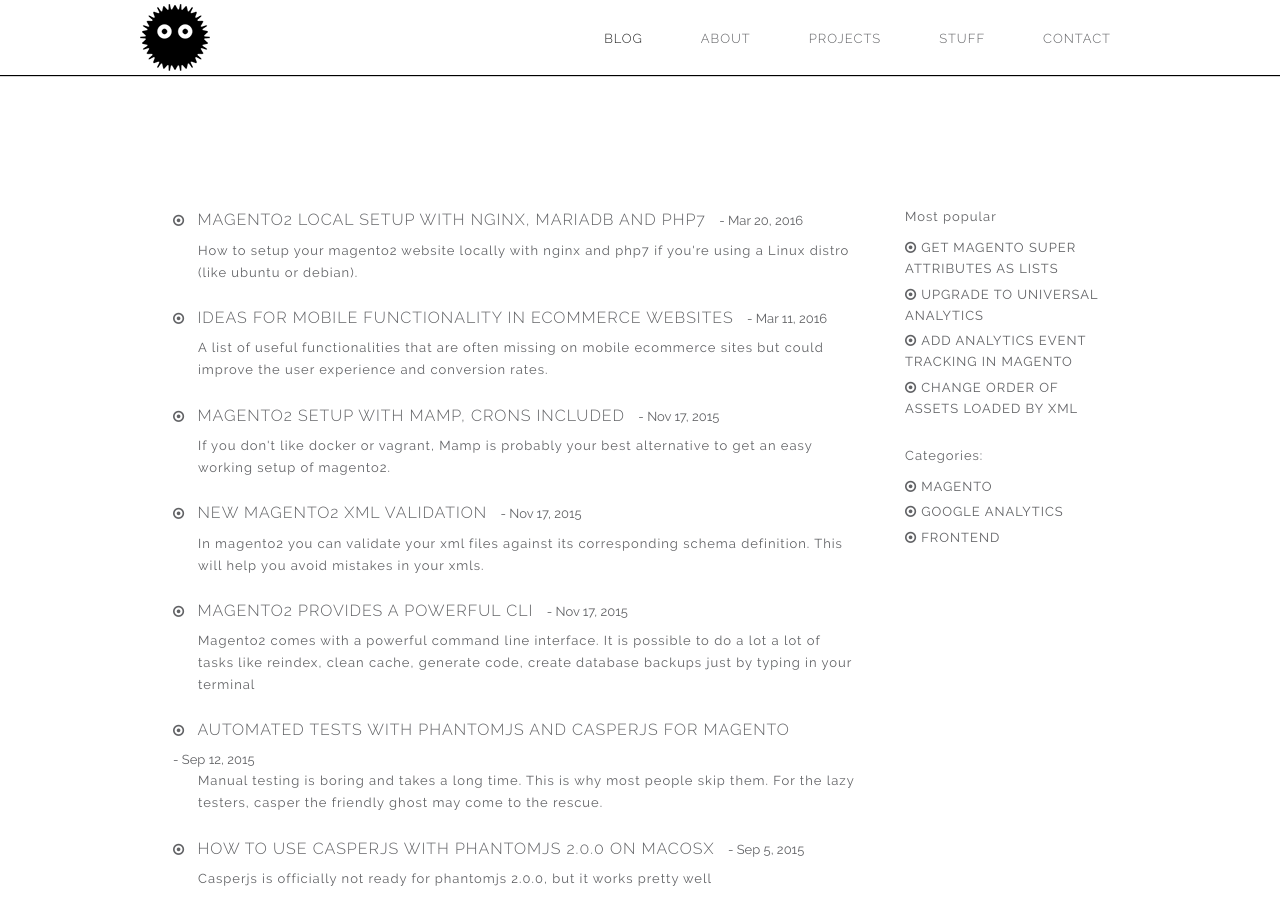
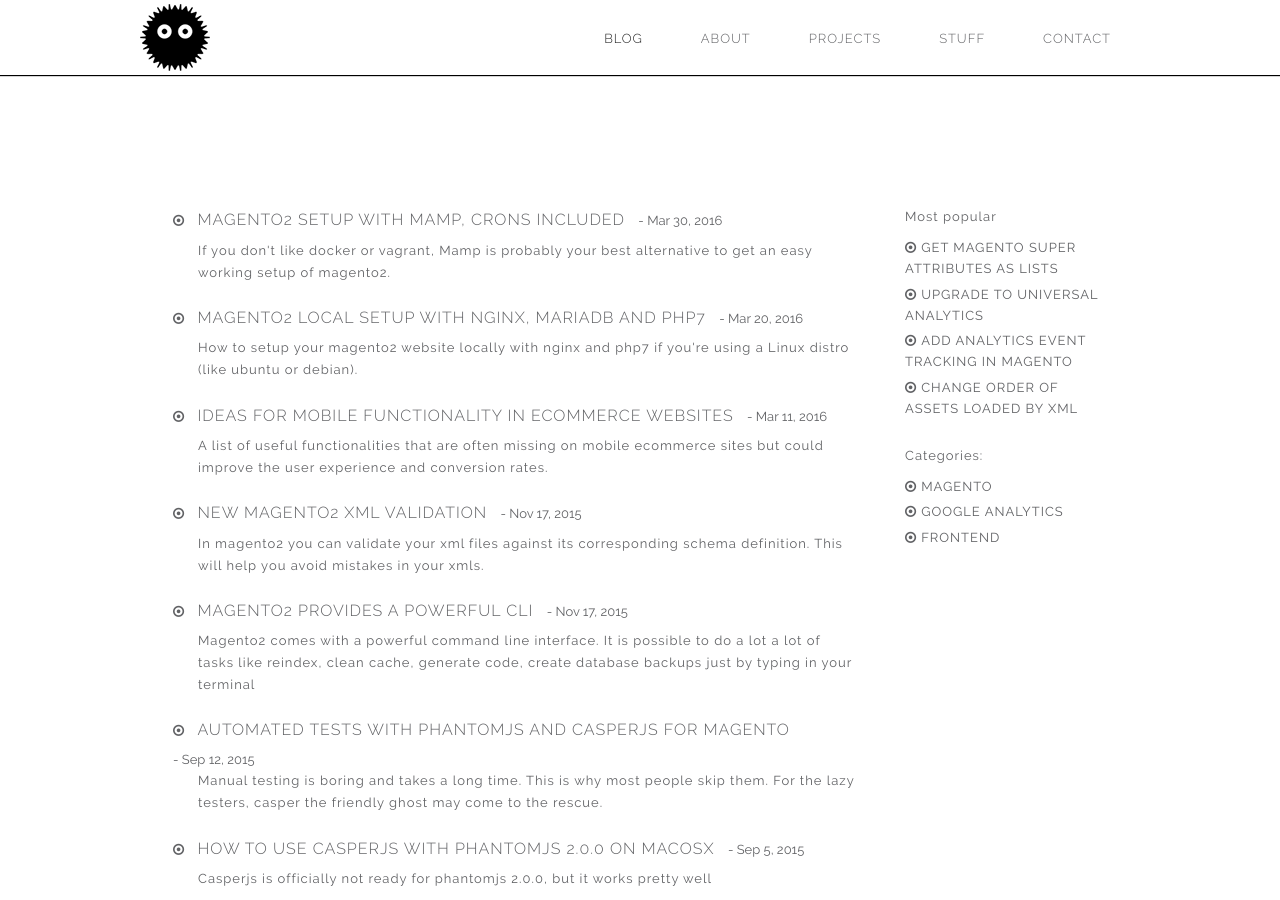
Before and after one commit to ClaudiuCreanga/ClaudiuCreanga.github.io, a Jekyll site: the page built from index.html, in a window 1280 px wide and 900 px high. Built offline with Jekyll 4.4.1, drawn with Linux system fonts in a browser that asks for light colours; nearby versions of some CDN libraries.

Commit message:
new post

```diff
--- a/_posts/2016-03-30-magento2-setup-with-mamp-including-crons.markdown
+++ b/_posts/2016-03-30-magento2-setup-with-mamp-including-crons.markdown
@@ -1,7 +1,7 @@
 ---
 layout: post
 title:  "Magento2 setup with MAMP, crons included"
-date:   2015-11-17 23:26:17
+date:   2016-03-30 23:26:17
 categories: magento
 description: "If you don't like docker or vagrant, Mamp is probably your best alternative to get an easy working setup of magento2."
 ---
```
